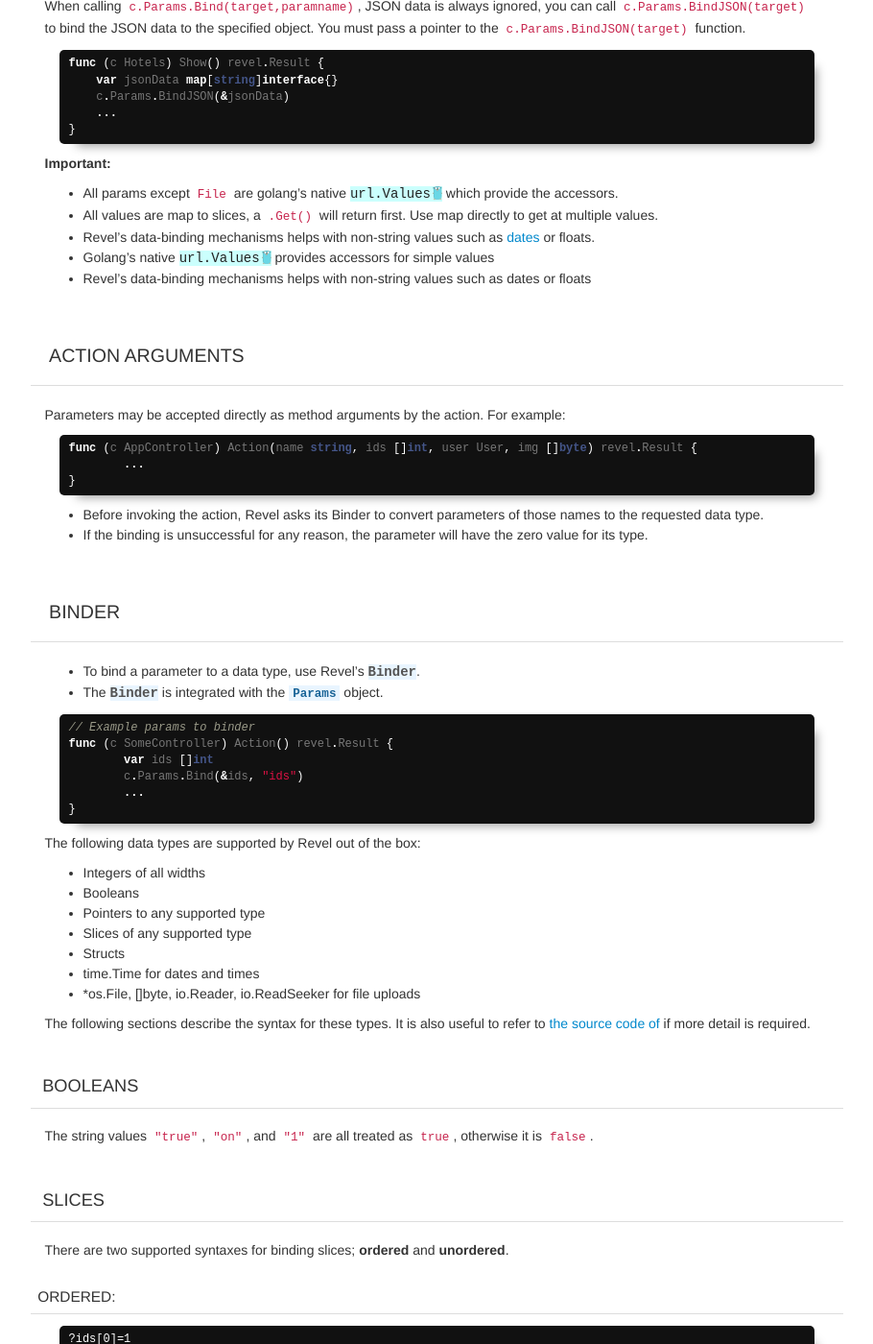
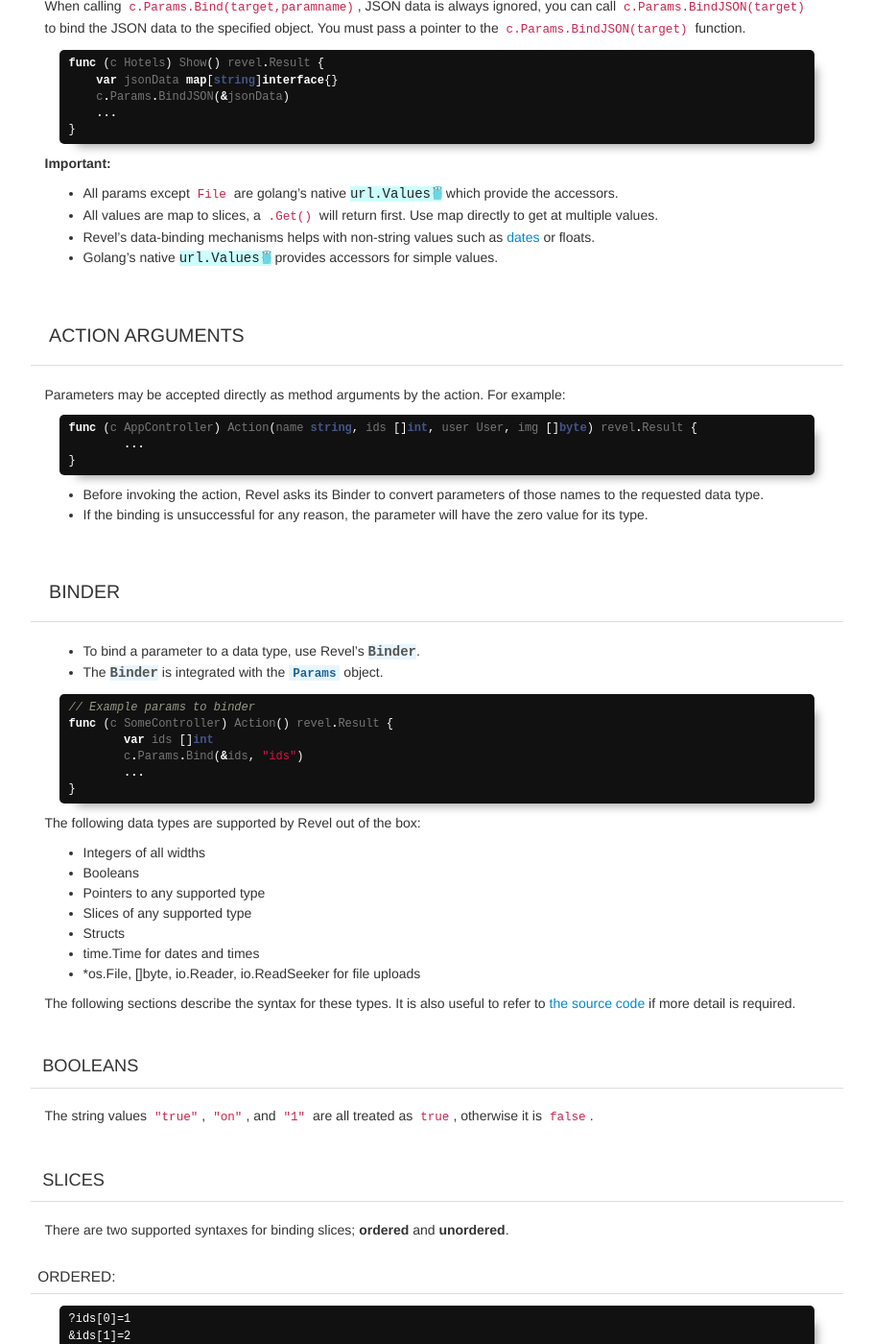
Before and after one commit to revel/revel.github.io, a Jekyll site: the page built from manual/parameters.md, in a window 1280 px wide and 1400 px high, scrolled down 1672 px. Shown: the whole window at 96% size, without its empty margins (331-1241 px from the left). Built offline with Jekyll 4.4.1, drawn with Linux system fonts in a browser that asks for light colours; nearby versions of some CDN libraries; some of the changed text lies outside the part shown.

```diff
--- a/manual/parameters.md
+++ b/manual/parameters.md
@@ -100,8 +100,7 @@ func (c Hotels) Show() revel.Result {
 - All params except `File` are golang's native [url.Values](http://www.golang.org/pkg/net/url/#Values) which provide the accessors.
 - All values are map to slices, a `.Get()` will return first. Use map directly to get at multiple values.
 - Revel's data-binding mechanisms helps with non-string values such as [dates](#date_time) or floats.
-- Golang's native [url.Values](http://www.golang.org/pkg/net/url/#Values) provides accessors for simple values
-- Revel's data-binding mechanisms helps with non-string values such as dates or floats
+- Golang's native [url.Values](http://www.golang.org/pkg/net/url/#Values) provides accessors for simple values.
 
 ## Action arguments
 
@@ -145,7 +144,7 @@ The following data types are supported by Revel out of the box:
 * \*os.File, \[\]byte, io.Reader, io.ReadSeeker for file uploads
 
 The following sections describe the syntax for these types.  It is also useful
-to refer to [the source code of](https://github.com/revel/revel/blob/master/binder.go) if more detail is required.
+to refer to [the source code](https://github.com/revel/revel/blob/master/binder.go) if more detail is required.
 
 ### Booleans
 
```
Also changed, not shown: other parts of manual/parameters.md (+2 -2 lines).
